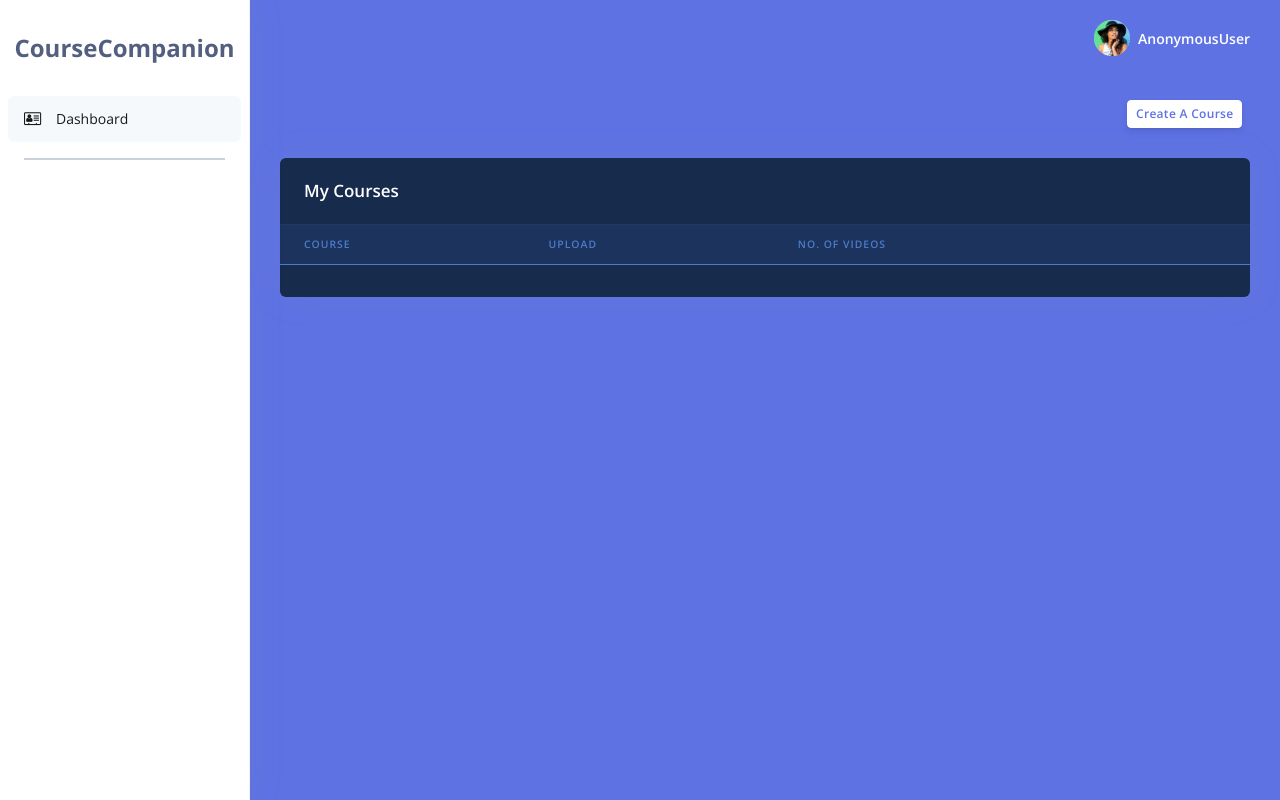
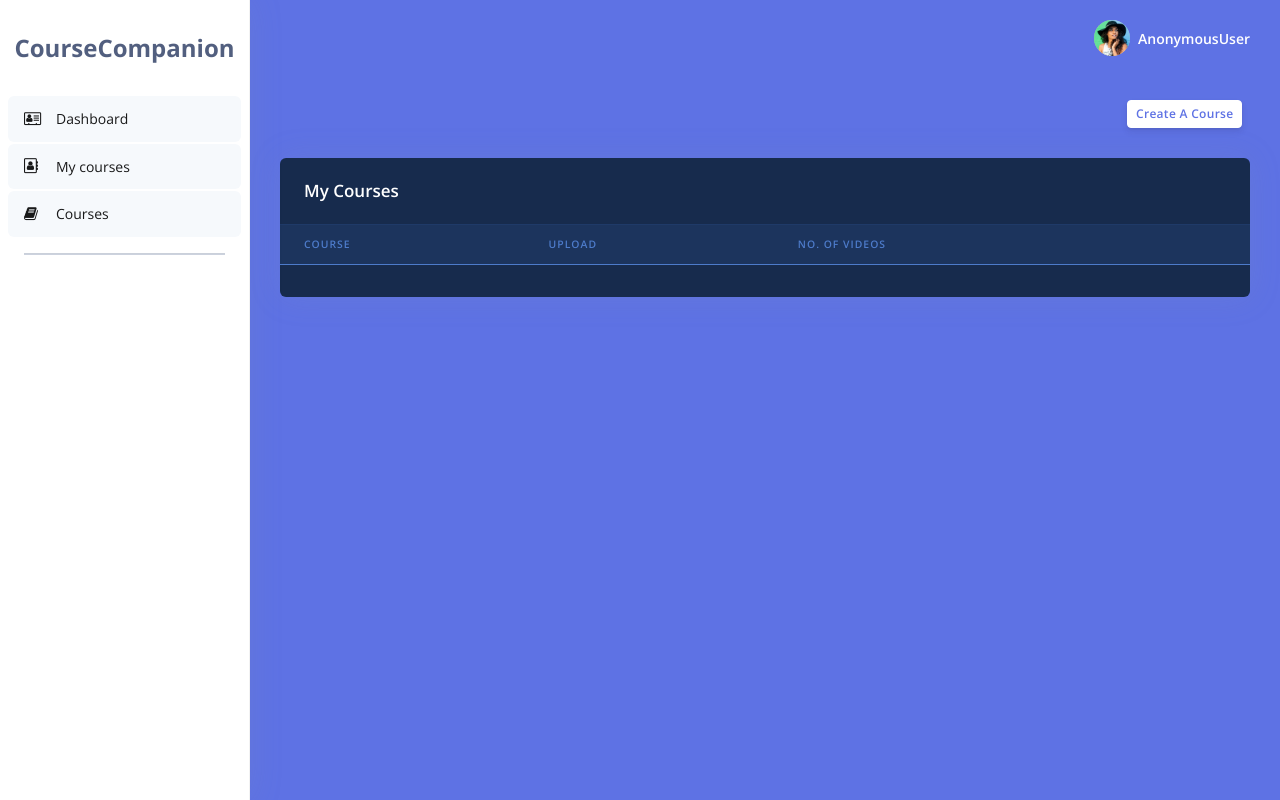
Before and after one commit to Neo945/CourseCompanion, a Django app: page /user/dashboardadmin in a window 1280 px wide. Run offline with Django 3.2, Linux system fonts and the light colour scheme; lists and menus that the app fills with data are empty; some libraries are stand-ins or nearby versions.

Commit message:
Made minor changes to templates

```diff
--- a/templates/accounts/dashboardadmin.html
+++ b/templates/accounts/dashboardadmin.html
@@ -47,7 +47,18 @@
                 <span class="nav-link-text">Dashboard</span>
               </a>
             </li>
-
+            <li class="nav-item">
+              <a class="nav-link active" href="dashboard">
+                <i class="fa fa-address-book-o" aria-hidden="true"></i>
+                <span class="nav-link-text">My courses</span>
+              </a>
+            </li>
+            <li class="nav-item">
+              <a class="nav-link active" href="courses">
+                <i class="fa fa-book" aria-hidden="true"></i>
+                <span class="nav-link-text">Courses</span>
+              </a>
+            </li>
 
 
           </ul>
```
Also changed, not shown: db.sqlite3.
